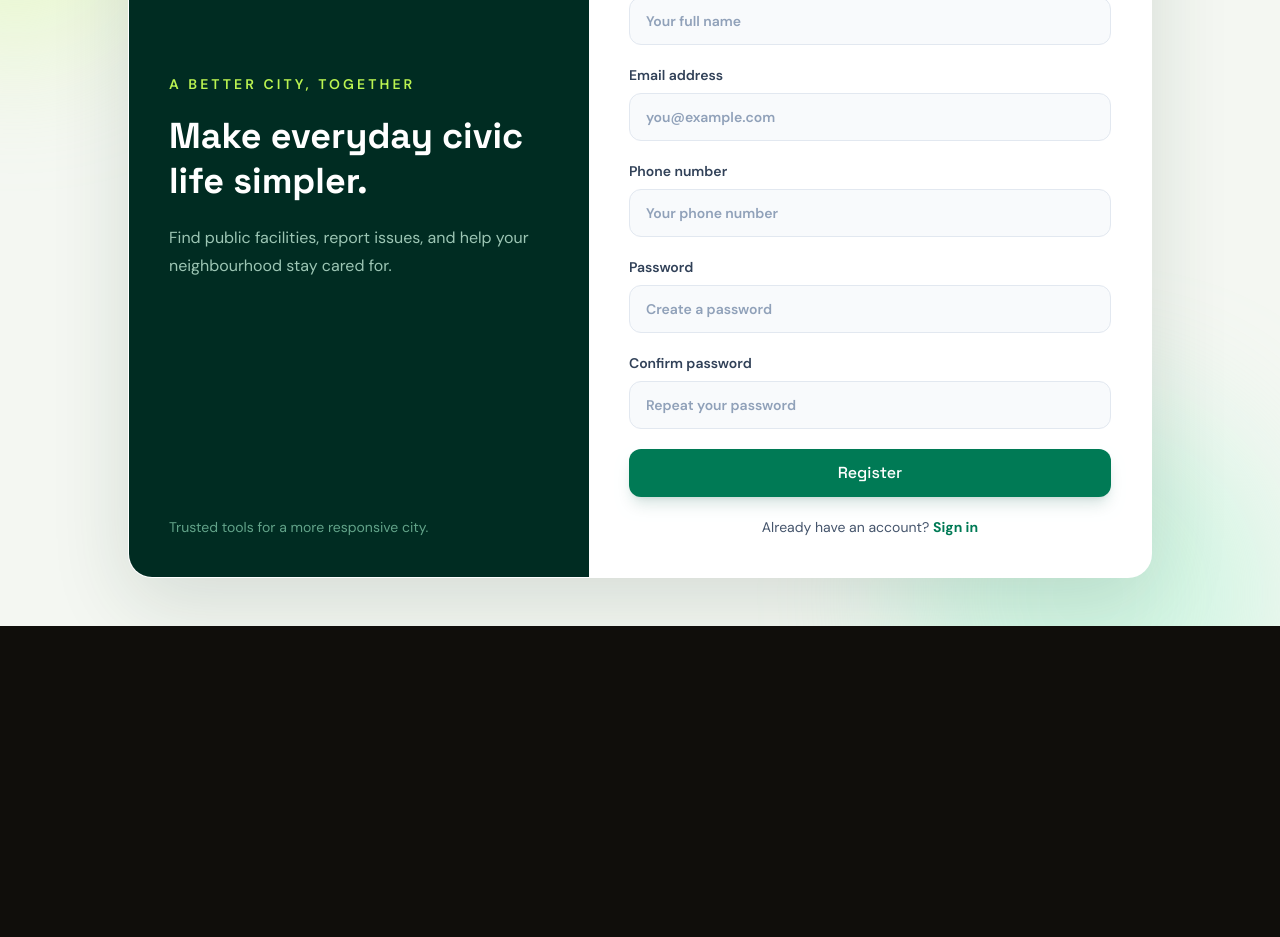
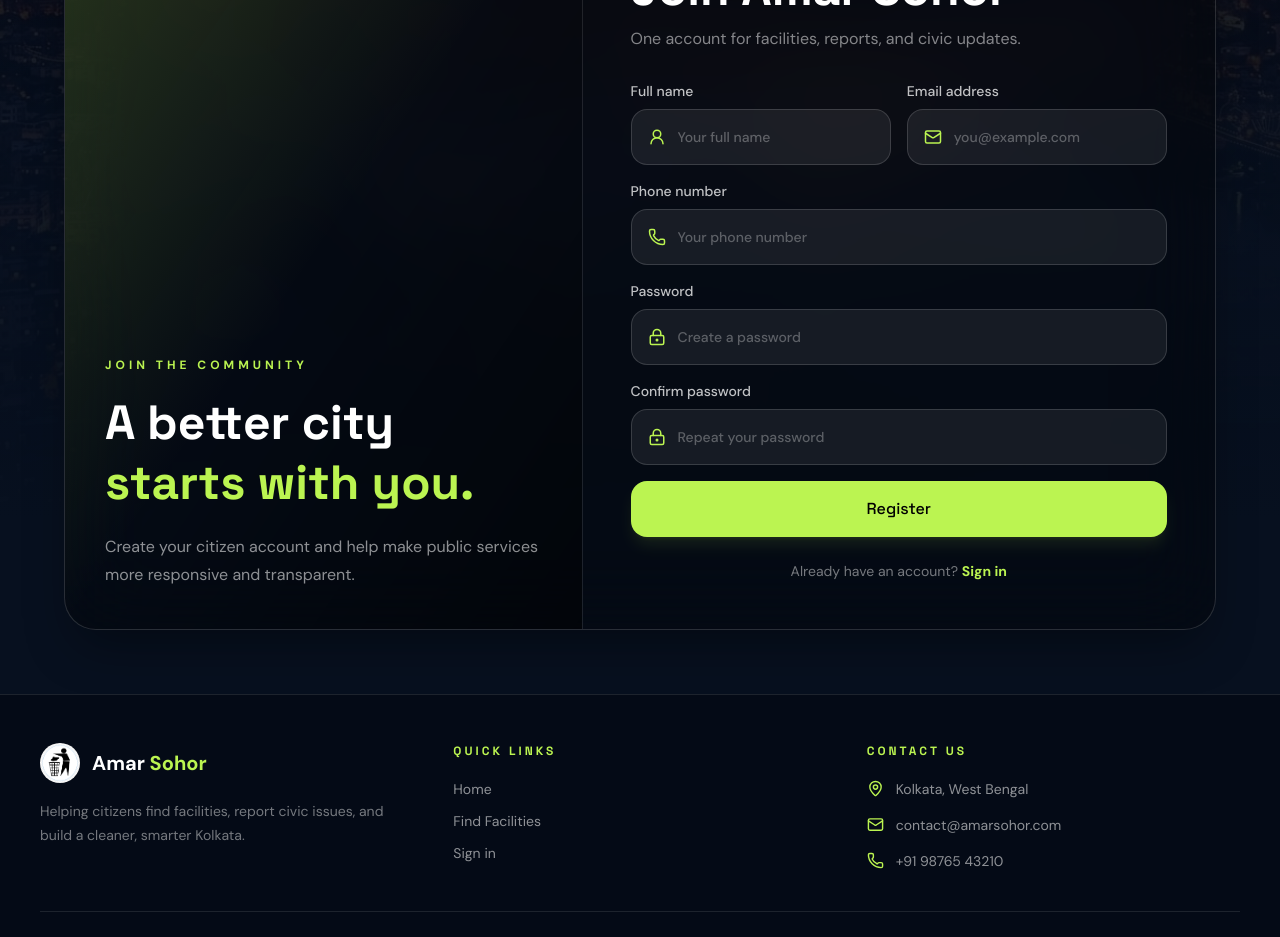
Before and after one commit to 007subhajitrajhalder/Amar-Sohor, a React app in the folder frontend/: page /register in a window 1280 px wide. Shown: the part 280-1217 px from the top of the page. Before the commit the page ends 906 px from the top, so only its background shows below. Built offline with nearby package versions, Linux system fonts and the light colour scheme; the HTML template or start-up script is replaced by a standard one.

Commit message:
some design changes

```diff
--- /dev/null
+++ b/frontend/src/pages/auth/AuthPageShell.jsx
@@ -0,0 +1,66 @@
+import { Mail, MapPin, Phone } from "lucide-react";
+import { Link } from "react-router-dom";
+
+const logo = new URL("../../assets/logo.png", import.meta.url).href;
+const kolkataBg = new URL("../../assets/kolkata-bg.jpg", import.meta.url).href;
+
+function AuthPageShell({ activePage, children }) {
+  return (
+    <div className="relative min-h-screen overflow-x-hidden bg-[#07101f] text-white">
+      <div className="fixed inset-0 bg-cover bg-center bg-no-repeat" style={{ backgroundImage: `url(${kolkataBg})` }} />
+      <div className="fixed inset-0 bg-[#030712]/75" />
+      <div className="fixed inset-0 bg-gradient-to-b from-black/35 via-[#07101f]/70 to-[#07101f]" />
+
+      <header className="relative z-50 border-b border-white/10 bg-[#07101f]/70 px-4 py-4 backdrop-blur-2xl md:px-8">
+        <div className="mx-auto flex max-w-7xl items-center justify-between">
+          <Link to="/" className="group flex items-center gap-3">
+            <div className="h-11 w-11 overflow-hidden rounded-full shadow-lg shadow-lime-300/20 transition group-hover:scale-105">
+              <img src={logo} alt="Amar Sohor Logo" className="h-full w-full object-cover" />
+            </div>
+            <h1 className="text-xl font-bold tracking-wide md:text-2xl">Amar <span className="text-lime-300">Sohor</span></h1>
+          </Link>
+
+          <div className="flex items-center gap-2 sm:gap-3">
+            <Link to="/" className={`rounded-xl px-4 py-2.5 text-sm transition sm:px-5 ${activePage === "home" ? "bg-lime-300 font-bold text-black" : "border border-white/20 hover:bg-white/10"}`}>Back To Home</Link>
+          </div>
+        </div>
+      </header>
+
+      <main className="relative z-10 flex min-h-[calc(100vh-78px)] items-center px-5 py-16 md:px-10">{children}</main>
+
+      <footer className="relative z-10 border-t border-white/10 bg-[#050b16]/90 px-5 py-12 backdrop-blur-2xl md:px-10">
+        <div className="mx-auto grid max-w-7xl gap-10 md:grid-cols-3">
+          <div>
+            <Link to="/" className="flex w-fit items-center gap-3">
+              <img src={logo} alt="" className="h-10 w-10 rounded-full object-cover" />
+              <p className="text-xl font-bold">Amar <span className="text-lime-300">Sohor</span></p>
+            </Link>
+            <p className="mt-4 max-w-sm text-sm leading-6 text-white/45">Helping citizens find facilities, report civic issues, and build a cleaner, smarter Kolkata.</p>
+          </div>
+          <div>
+            <h2 className="text-xs font-bold uppercase tracking-[3px] text-lime-300">Quick Links</h2>
+            <div className="mt-5 flex flex-col gap-3 text-sm text-white/55">
+              <Link to="/" className="transition hover:text-lime-300">Home</Link>
+              <Link to="/map" className="transition hover:text-lime-300">Find Facilities</Link>
+              <Link to="/login" className="transition hover:text-lime-300">Sign in</Link>
+            </div>
+          </div>
+          <div>
+            <h2 className="text-xs font-bold uppercase tracking-[3px] text-lime-300">Contact Us</h2>
+            <div className="mt-5 space-y-4 text-sm text-white/55">
+              <p className="flex items-center gap-3"><MapPin size={17} className="text-lime-300" />Kolkata, West Bengal</p>
+              <a href="mailto:contact@amarsohor.com" className="flex items-center gap-3 transition hover:text-lime-300"><Mail size={17} className="text-lime-300" />contact@amarsohor.com</a>
+              <a href="tel:+919876543210" className="flex items-center gap-3 transition hover:text-lime-300"><Phone size={17} className="text-lime-300" />+91 98765 43210</a>
+            </div>
+          </div>
+        </div>
+        <div className="mx-auto mt-10 flex max-w-7xl flex-col justify-between gap-2 border-t border-white/10 pt-6 text-xs text-white/30 sm:flex-row">
+          <p>© 2026 Amar Sohor. All rights reserved.</p>
+          <p>Making cities smarter, cleaner and more connected.</p>
+        </div>
+      </footer>
+    </div>
+  );
+}
+
+export default AuthPageShell;
--- a/frontend/src/pages/auth/ForgotPasswordPage.jsx
+++ b/frontend/src/pages/auth/ForgotPasswordPage.jsx
@@ -1,41 +1,26 @@
+import { ArrowLeft, Mail, ShieldCheck } from "lucide-react";
 import { Link } from "react-router-dom";
+import AuthPageShell from "./AuthPageShell";
 
 function ForgotPasswordPage() {
   return (
-    <main className="relative flex min-h-screen items-center overflow-hidden bg-[#f4f7f2] px-5 py-12 sm:px-8">
-      <div className="pointer-events-none absolute -left-32 top-12 h-72 w-72 rounded-full bg-lime-200/40 blur-3xl" />
-      <div className="pointer-events-none absolute -bottom-40 right-0 h-96 w-96 rounded-full bg-emerald-200/40 blur-3xl" />
-      <section className="relative mx-auto grid w-full max-w-5xl overflow-hidden rounded-3xl border border-white/80 bg-white shadow-[0_24px_80px_rgba(20,55,37,0.14)] lg:grid-cols-[0.9fr_1.1fr]">
-        <div className="hidden flex-col justify-between bg-emerald-950 p-10 text-white lg:flex">
-          <Link to="/" className="text-lg font-bold tracking-tight">Amar Sohor</Link>
-          <div>
-            <p className="text-sm font-semibold uppercase tracking-[0.22em] text-lime-300">A better city, together</p>
-            <h2 className="mt-5 max-w-sm text-4xl font-bold leading-tight">Make everyday civic life simpler.</h2>
-            <p className="mt-5 max-w-sm text-base leading-7 text-emerald-100/75">Find public facilities, report issues, and help your neighbourhood stay cared for.</p>
-          </div>
-          <p className="text-sm text-emerald-200/60">Trusted tools for a more responsive city.</p>
-        </div>
-        <div className="p-7 sm:p-10">
-          <p className="text-xs font-bold uppercase tracking-[0.2em] text-emerald-700">Account recovery</p>
-          <h1 className="mt-3 text-3xl font-bold tracking-tight text-slate-950 sm:text-4xl">Reset your password</h1>
-          <p className="mt-3 max-w-md leading-6 text-slate-500">Enter the email connected to your account and we will send you a secure reset link.</p>
-        <form className="mt-8 grid gap-5">
-          <label htmlFor="email" className="grid gap-2 text-sm font-semibold text-slate-700">
-            Email address
-            <input id="email" name="email" type="email" placeholder="you@example.com" autoComplete="email" className="min-h-12 rounded-xl border border-slate-200 bg-slate-50 px-4 text-base font-normal text-slate-900 outline-none transition placeholder:text-slate-400 focus:border-emerald-600 focus:bg-white focus:ring-4 focus:ring-emerald-600/10" />
+    <AuthPageShell>
+      <section className="mx-auto w-full max-w-xl rounded-[2rem] border border-white/15 bg-black/40 p-7 text-center shadow-2xl shadow-black/40 backdrop-blur-2xl sm:p-12">
+        <div className="mx-auto flex h-16 w-16 items-center justify-center rounded-2xl border border-lime-300/25 bg-lime-300/10 text-lime-300"><ShieldCheck size={30} /></div>
+        <p className="mt-6 text-xs font-bold uppercase tracking-[4px] text-lime-300">Account recovery</p>
+        <h1 className="mt-4 font-serif text-4xl font-bold sm:text-5xl">Reset your password</h1>
+        <p className="mx-auto mt-4 max-w-md leading-7 text-white/50">Enter the email connected to your account and we will send you a secure reset link.</p>
+        <form className="mt-8 grid gap-5 text-left">
+          <label htmlFor="email" className="grid gap-2 text-sm font-medium text-white/75">Email address
+            <span className="flex min-h-14 items-center gap-3 rounded-2xl border border-white/15 bg-white/[0.07] px-4 transition focus-within:border-lime-300/60 focus-within:bg-white/10">
+              <Mail size={19} className="text-lime-300" /><input id="email" name="email" type="email" placeholder="you@example.com" autoComplete="email" className="w-full bg-transparent text-white outline-none placeholder:text-white/30" />
+            </span>
           </label>
-          <button type="submit" className="inline-flex min-h-12 items-center justify-center rounded-xl bg-emerald-700 px-5 py-3 font-bold text-white shadow-lg shadow-emerald-900/15 transition hover:-translate-y-0.5 hover:bg-emerald-800 focus:outline-none focus:ring-2 focus:ring-emerald-600 focus:ring-offset-2">Send Reset Link</button>
+          <button type="submit" className="min-h-14 rounded-2xl bg-lime-300 px-5 font-bold text-black shadow-lg shadow-lime-300/10 transition hover:-translate-y-0.5 hover:bg-lime-200">Send reset link</button>
         </form>
-
-        <Link
-          to="/login"
-          className="mt-6 block text-center text-sm font-bold text-emerald-700 hover:text-emerald-900"
-        >
-          Back to sign in
-        </Link>
-        </div>
+        <Link to="/login" className="mt-7 inline-flex items-center gap-2 text-sm font-bold text-lime-300 hover:text-lime-200"><ArrowLeft size={16} />Back to sign in</Link>
       </section>
-    </main>
+    </AuthPageShell>
   );
 }
 
--- a/frontend/src/pages/auth/LoginPage.jsx
+++ b/frontend/src/pages/auth/LoginPage.jsx
@@ -1,55 +1,41 @@
+import { LockKeyhole, Mail } from "lucide-react";
 import { Link } from "react-router-dom";
+import AuthPageShell from "./AuthPageShell";
 
 function LoginPage() {
   return (
-    <main className="relative flex min-h-screen items-center overflow-hidden bg-[#f4f7f2] px-5 py-12 sm:px-8">
-      <div className="pointer-events-none absolute -left-32 top-12 h-72 w-72 rounded-full bg-lime-200/40 blur-3xl" />
-      <div className="pointer-events-none absolute -bottom-40 right-0 h-96 w-96 rounded-full bg-emerald-200/40 blur-3xl" />
-
-      <section className="relative mx-auto grid w-full max-w-5xl overflow-hidden rounded-3xl border border-white/80 bg-white shadow-[0_24px_80px_rgba(20,55,37,0.14)] lg:grid-cols-[0.9fr_1.1fr]">
-        <div className="hidden flex-col justify-between bg-emerald-950 p-10 text-white lg:flex">
-          <Link to="/" className="text-lg font-bold tracking-tight">Amar Sohor</Link>
-          <div>
-            <p className="text-sm font-semibold uppercase tracking-[0.22em] text-lime-300">A better city, together</p>
-            <h2 className="mt-5 max-w-sm text-4xl font-bold leading-tight">Make everyday civic life simpler.</h2>
-            <p className="mt-5 max-w-sm text-base leading-7 text-emerald-100/75">Find public facilities, report issues, and help your neighbourhood stay cared for.</p>
+    <AuthPageShell activePage="login">
+      <section className="mx-auto grid w-full max-w-6xl overflow-hidden rounded-[2rem] border border-white/15 bg-black/35 shadow-2xl shadow-black/40 backdrop-blur-2xl lg:grid-cols-[1fr_1.05fr]">
+        <div className="relative hidden min-h-[580px] flex-col justify-end overflow-hidden border-r border-white/10 p-10 lg:flex">
+          <div className="absolute inset-0 bg-gradient-to-br from-lime-300/20 via-transparent to-black/50" />
+          <div className="relative">
+            <p className="text-xs font-bold uppercase tracking-[4px] text-lime-300">Smart city access</p>
+            <h2 className="mt-5 font-serif text-5xl font-bold leading-tight">Your city,<br /><span className="text-lime-300">within reach.</span></h2>
+            <p className="mt-5 max-w-md leading-7 text-white/55">Track your reports, discover nearby public facilities, and stay connected to your neighbourhood.</p>
           </div>
-          <p className="text-sm text-emerald-200/60">Trusted tools for a more responsive city.</p>
         </div>
-
-        <div className="p-7 sm:p-10">
-          <p className="text-xs font-bold uppercase tracking-[0.2em] text-emerald-700">Welcome back</p>
-          <h1 className="mt-3 text-3xl font-bold tracking-tight text-slate-950 sm:text-4xl">Sign in to your account</h1>
-          <p className="mt-3 max-w-md leading-6 text-slate-500">Access your reports, saved facilities, and civic activity in one place.</p>
-
-        <form className="mt-8 grid gap-5">
-          <label htmlFor="email" className="grid gap-2 text-sm font-semibold text-slate-700">
-            Email address
-            <input id="email" name="email" type="email" placeholder="you@example.com" autoComplete="email" className="min-h-12 rounded-xl border border-slate-200 bg-slate-50 px-4 text-base font-normal text-slate-900 outline-none transition placeholder:text-slate-400 focus:border-emerald-600 focus:bg-white focus:ring-4 focus:ring-emerald-600/10" />
-          </label>
-          <label htmlFor="password" className="grid gap-2 text-sm font-semibold text-slate-700">
-            Password
-            <input id="password" name="password" type="password" placeholder="Enter your password" autoComplete="current-password" className="min-h-12 rounded-xl border border-slate-200 bg-slate-50 px-4 text-base font-normal text-slate-900 outline-none transition placeholder:text-slate-400 focus:border-emerald-600 focus:bg-white focus:ring-4 focus:ring-emerald-600/10" />
-          </label>
-          <button type="submit" className="inline-flex min-h-12 items-center justify-center rounded-xl bg-emerald-700 px-5 py-3 font-bold text-white shadow-lg shadow-emerald-900/15 transition hover:-translate-y-0.5 hover:bg-emerald-800 focus:outline-none focus:ring-2 focus:ring-emerald-600 focus:ring-offset-2">Login</button>
-        </form>
-
-        <div className="mt-6 flex items-center justify-between text-sm">
-          <span className="text-slate-500">New to Amar Sohor?</span>
-          <Link to="/register" className="font-bold text-emerald-700 hover:text-emerald-900">
-            Create account
-          </Link>
-
-          <Link
-            to="/forgot-password"
-            className="font-bold text-emerald-700"
-          >
-            Forgot password?
-          </Link>
-        </div>
+        <div className="p-7 sm:p-10 lg:p-14">
+          <span className="inline-flex rounded-full border border-lime-300/20 bg-lime-300/10 px-4 py-2 text-[11px] font-bold uppercase tracking-[3px] text-lime-300">Welcome back</span>
+          <h1 className="mt-6 font-serif text-4xl font-bold sm:text-5xl">Sign in to your account</h1>
+          <p className="mt-4 leading-7 text-white/50">Access your reports, saved facilities, and civic activity in one place.</p>
+          <form className="mt-9 grid gap-5">
+            <label htmlFor="email" className="grid gap-2 text-sm font-medium text-white/75">Email address
+              <span className="flex min-h-14 items-center gap-3 rounded-2xl border border-white/15 bg-white/[0.07] px-4 transition focus-within:border-lime-300/60 focus-within:bg-white/10">
+                <Mail size={19} className="text-lime-300" /><input id="email" name="email" type="email" placeholder="you@example.com" autoComplete="email" className="w-full bg-transparent text-white outline-none placeholder:text-white/30" />
+              </span>
+            </label>
+            <label htmlFor="password" className="grid gap-2 text-sm font-medium text-white/75">Password
+              <span className="flex min-h-14 items-center gap-3 rounded-2xl border border-white/15 bg-white/[0.07] px-4 transition focus-within:border-lime-300/60 focus-within:bg-white/10">
+                <LockKeyhole size={19} className="text-lime-300" /><input id="password" name="password" type="password" placeholder="Enter your password" autoComplete="current-password" className="w-full bg-transparent text-white outline-none placeholder:text-white/30" />
+              </span>
+            </label>
+            <div className="text-right"><Link to="/forgot-password" className="text-sm font-medium text-lime-300 hover:text-lime-200">Forgot password?</Link></div>
+            <button type="submit" className="min-h-14 rounded-2xl bg-lime-300 px-5 font-bold text-black shadow-lg shadow-lime-300/10 transition hover:-translate-y-0.5 hover:bg-lime-200">Login</button>
+          </form>
+          <p className="mt-7 text-center text-sm text-white/45">New to Amar Sohor? <Link to="/register" className="font-bold text-lime-300 hover:text-lime-200">Create an account</Link></p>
         </div>
       </section>
-    </main>
+    </AuthPageShell>
   );
 }
 
--- a/frontend/src/pages/auth/RegisterPage.jsx
+++ b/frontend/src/pages/auth/RegisterPage.jsx
@@ -1,49 +1,45 @@
+import { LockKeyhole, Mail, Phone, UserRound } from "lucide-react";
 import { Link } from "react-router-dom";
+import AuthPageShell from "./AuthPageShell";
+
+const fields = [
+  ["name", "Full name", "text", "Your full name", "name", UserRound],
+  ["email", "Email address", "email", "you@example.com", "email", Mail],
+  ["phone", "Phone number", "tel", "Your phone number", "tel", Phone],
+  ["password", "Password", "password", "Create a password", "new-password", LockKeyhole],
+  ["confirm-password", "Confirm password", "password", "Repeat your password", "new-password", LockKeyhole],
+];
 
 function RegisterPage() {
   return (
-    <main className="relative flex min-h-screen items-center overflow-hidden bg-[#f4f7f2] px-5 py-12 sm:px-8">
-      <div className="pointer-events-none absolute -left-32 top-12 h-72 w-72 rounded-full bg-lime-200/40 blur-3xl" />
-      <div className="pointer-events-none absolute -bottom-40 right-0 h-96 w-96 rounded-full bg-emerald-200/40 blur-3xl" />
-      <section className="relative mx-auto grid w-full max-w-5xl overflow-hidden rounded-3xl border border-white/80 bg-white shadow-[0_24px_80px_rgba(20,55,37,0.14)] lg:grid-cols-[0.9fr_1.1fr]">
-        <div className="hidden flex-col justify-between bg-emerald-950 p-10 text-white lg:flex">
-          <Link to="/" className="text-lg font-bold tracking-tight">Amar Sohor</Link>
-          <div>
-            <p className="text-sm font-semibold uppercase tracking-[0.22em] text-lime-300">A better city, together</p>
-            <h2 className="mt-5 max-w-sm text-4xl font-bold leading-tight">Make everyday civic life simpler.</h2>
-            <p className="mt-5 max-w-sm text-base leading-7 text-emerald-100/75">Find public facilities, report issues, and help your neighbourhood stay cared for.</p>
+    <AuthPageShell activePage="register">
+      <section className="mx-auto grid w-full max-w-6xl overflow-hidden rounded-[2rem] border border-white/15 bg-black/35 shadow-2xl shadow-black/40 backdrop-blur-2xl lg:grid-cols-[0.9fr_1.1fr]">
+        <div className="relative hidden min-h-[720px] flex-col justify-end overflow-hidden border-r border-white/10 p-10 lg:flex">
+          <div className="absolute inset-0 bg-gradient-to-br from-lime-300/20 via-transparent to-black/50" />
+          <div className="relative">
+            <p className="text-xs font-bold uppercase tracking-[4px] text-lime-300">Join the community</p>
+            <h2 className="mt-5 font-serif text-5xl font-bold leading-tight">A better city<br /><span className="text-lime-300">starts with you.</span></h2>
+            <p className="mt-5 max-w-md leading-7 text-white/55">Create your citizen account and help make public services more responsive and transparent.</p>
           </div>
-          <p className="text-sm text-emerald-200/60">Trusted tools for a more responsive city.</p>
         </div>
-        <div className="p-7 sm:p-10">
-          <p className="text-xs font-bold uppercase tracking-[0.2em] text-emerald-700">Join the community</p>
-          <h1 className="mt-3 text-3xl font-bold tracking-tight text-slate-950 sm:text-4xl">Create your account</h1>
-          <p className="mt-3 max-w-md leading-6 text-slate-500">Join residents making Amar Sohor more connected, responsive, and cared for.</p>
-        <form className="mt-8 grid gap-5">
-          {[
-            ["name", "Full name", "text", "Your full name", "name"],
-            ["email", "Email address", "email", "you@example.com", "email"],
-            ["phone", "Phone number", "tel", "Your phone number", "tel"],
-            ["password", "Password", "password", "Create a password", "new-password"],
-            ["confirm-password", "Confirm password", "password", "Repeat your password", "new-password"],
-          ].map(([id, label, type, placeholder, autoComplete]) => (
-            <label key={id} htmlFor={id} className="grid gap-2 text-sm font-semibold text-slate-700">
-              {label}
-              <input id={id} name={id} type={type} placeholder={placeholder} autoComplete={autoComplete} className="min-h-12 rounded-xl border border-slate-200 bg-slate-50 px-4 text-base font-normal text-slate-900 outline-none transition placeholder:text-slate-400 focus:border-emerald-600 focus:bg-white focus:ring-4 focus:ring-emerald-600/10" />
-            </label>
-          ))}
-          <button type="submit" className="inline-flex min-h-12 items-center justify-center rounded-xl bg-emerald-700 px-5 py-3 font-bold text-white shadow-lg shadow-emerald-900/15 transition hover:-translate-y-0.5 hover:bg-emerald-800 focus:outline-none focus:ring-2 focus:ring-emerald-600 focus:ring-offset-2">Register</button>
-        </form>
-
-        <p className="mt-5 text-center text-sm text-slate-600">
-          Already have an account?{" "}
-          <Link to="/login" className="font-bold text-emerald-700 hover:text-emerald-900">
-            Sign in
-          </Link>
-        </p>
+        <div className="p-7 sm:p-10 lg:p-12">
+          <span className="inline-flex rounded-full border border-lime-300/20 bg-lime-300/10 px-4 py-2 text-[11px] font-bold uppercase tracking-[3px] text-lime-300">Create an account</span>
+          <h1 className="mt-5 font-serif text-4xl font-bold sm:text-5xl">Join Amar Sohor</h1>
+          <p className="mt-3 leading-7 text-white/50">One account for facilities, reports, and civic updates.</p>
+          <form className="mt-7 grid gap-4 sm:grid-cols-2">
+            {fields.map(([id, label, type, placeholder, autoComplete, Icon], index) => (
+              <label key={id} htmlFor={id} className={`grid gap-2 text-sm font-medium text-white/75 ${index < 2 ? "sm:col-span-1" : "sm:col-span-2"}`}>{label}
+                <span className="flex min-h-14 items-center gap-3 rounded-2xl border border-white/15 bg-white/[0.07] px-4 transition focus-within:border-lime-300/60 focus-within:bg-white/10">
+                  <Icon size={18} className="shrink-0 text-lime-300" /><input id={id} name={id} type={type} placeholder={placeholder} autoComplete={autoComplete} className="w-full bg-transparent text-white outline-none placeholder:text-white/30" />
+                </span>
+              </label>
+            ))}
+            <button type="submit" className="min-h-14 rounded-2xl bg-lime-300 px-5 font-bold text-black shadow-lg shadow-lime-300/10 transition hover:-translate-y-0.5 hover:bg-lime-200 sm:col-span-2">Register</button>
+          </form>
+          <p className="mt-6 text-center text-sm text-white/45">Already have an account? <Link to="/login" className="font-bold text-lime-300 hover:text-lime-200">Sign in</Link></p>
         </div>
       </section>
-    </main>
+    </AuthPageShell>
   );
 }
 
```
Also changed, not shown: frontend/src/pages/HomePage.jsx (+5 -4 lines).
